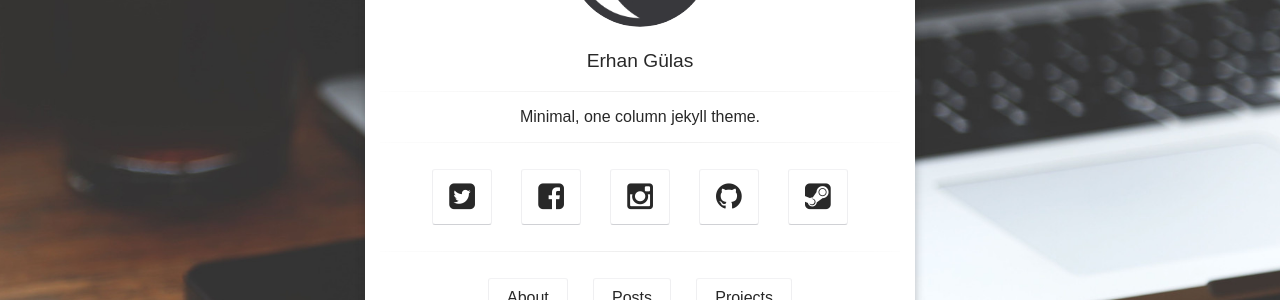
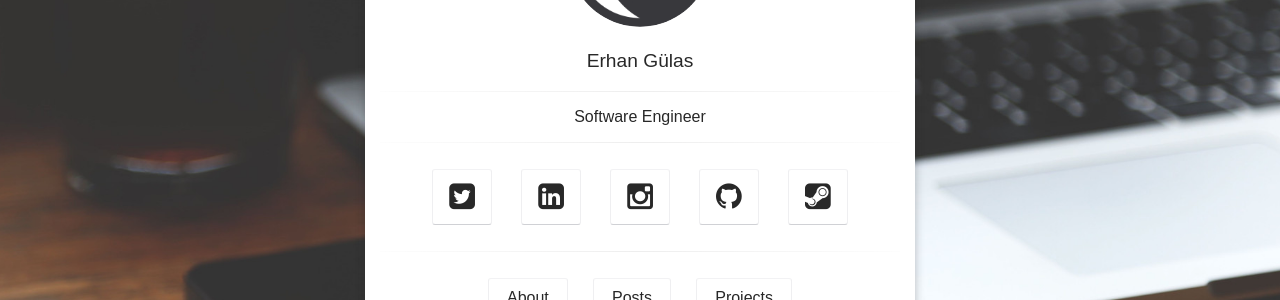
Before and after one commit to erhangulas/erhangulas.github.io, a Jekyll site: the page built from index.html, in a window 1280 px wide. Shown: the part 351-651 px from the top of the page. Built offline with Jekyll 4.4.1, drawn with Linux system fonts in a browser that asks for light colours; some web fonts are replaced; comment, search, counter and statistics services are not loaded.

Commit message:
bio updated

```diff
--- a/_config.yml
+++ b/_config.yml
@@ -1,7 +1,7 @@
 # Site
 title:              Erhan Gülas
-bio:                'Minimal, one column jekyll theme.'
-description:        "Moon is a minimal, one column jekyll theme for your blog."
+bio:                'Software Engineer'
+description:        "My Blog"
 reading_time:       true
 words_per_minute:   200
 logo:               'assets/img/logo.png'
@@ -39,10 +39,10 @@ disqus_shortname:   erhangulas
 #bing-verify:
 #email:
 twitter:            erhangulas
-facebook:           erhangulas
+#facebook:           erhangulas
 github:             erhangulas
 #stackoverflow:     123456/username   from a "http://stackoverflow.com/users/123456/username" link
-#linkedin:          username
+linkedin:           erhangulas
 #xing:              username
 instagram:          erhangulas
 #lastfm:            username
```
